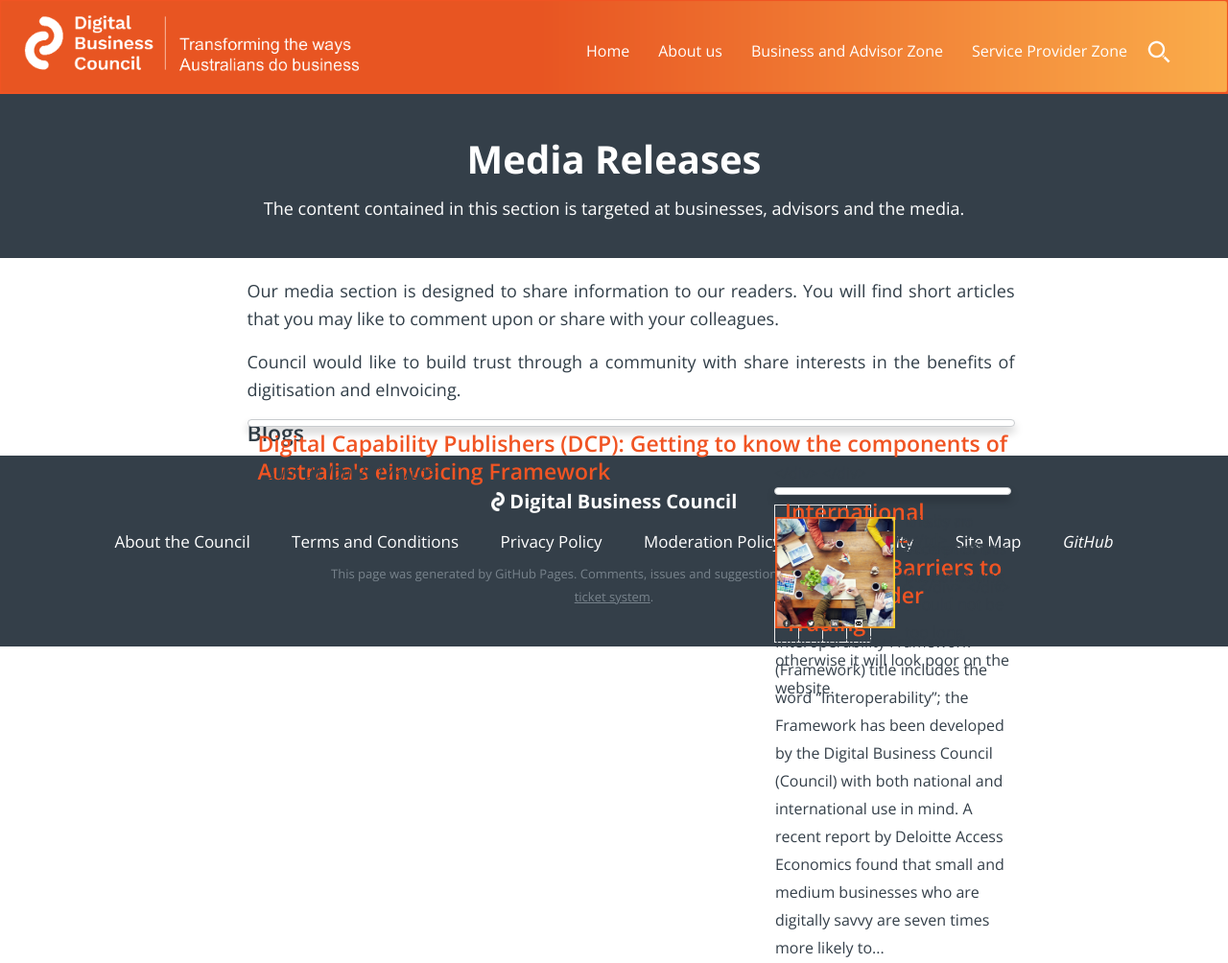
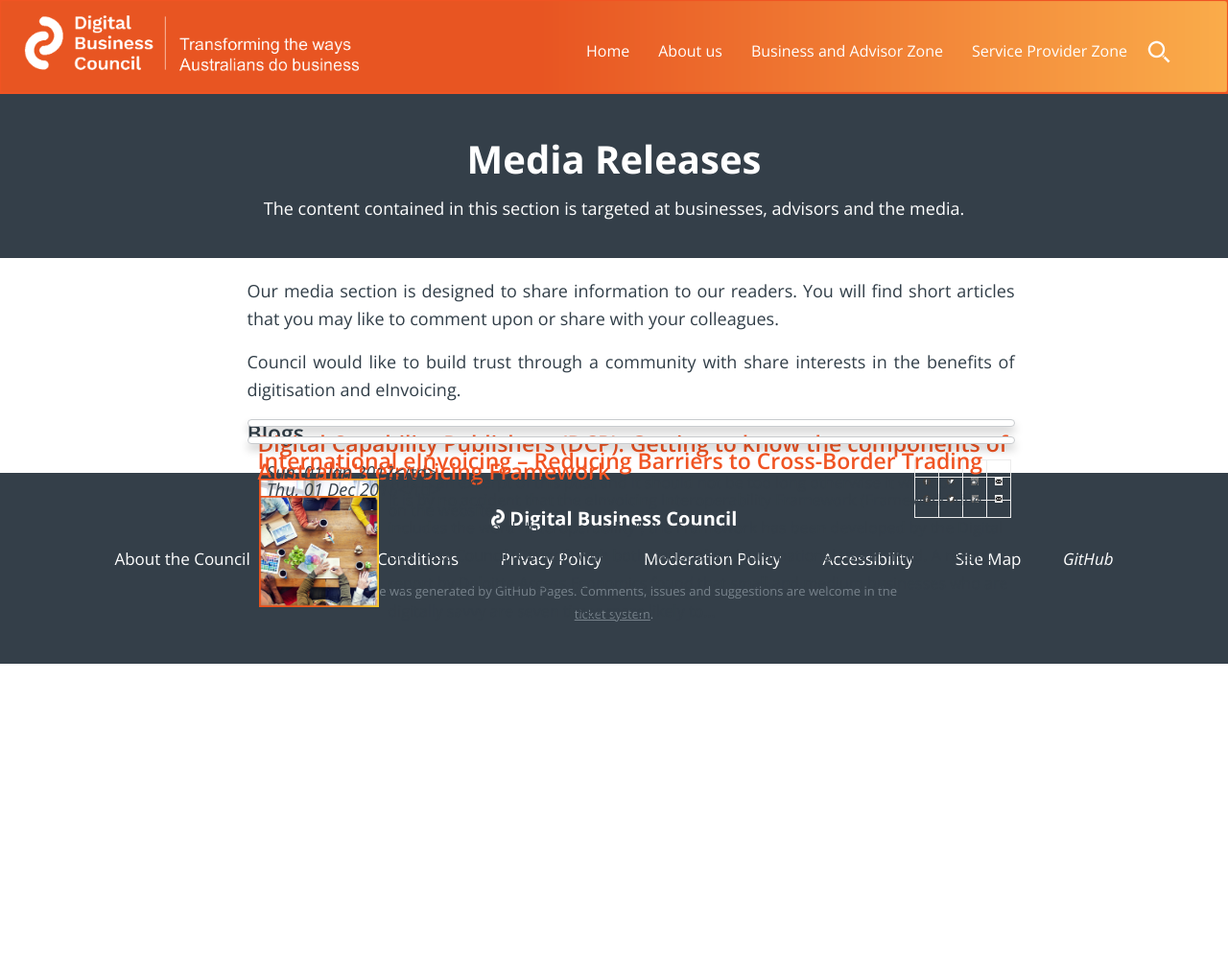
Before and after one commit to Digital-Business-Council/Digital-Business-Council.github.io, a Jekyll site: the page built from pages/business-zone/blogs/media-jump-page.md, in a window 1280 px wide. Shown: the whole page at 96% size. Built offline with Jekyll 4.4.1, drawn with Linux system fonts in a browser that asks for light colours; after the commit the page ends 900 px from its top, so only the background shows below that.

Commit message:
Update media-jump-page.md

```diff
--- a/pages/business-zone/blogs/media-jump-page.md
+++ b/pages/business-zone/blogs/media-jump-page.md
@@ -43,7 +43,8 @@
     		<td width="25px" padding="0px">
     			<a href="mailto:?subject=Digital%20Business%20Council%20-%20{{ blog-page.title }}&body=Hi%2C%0A%0AI%20found%20this%20article%20from%20the%20Digital%20Business%20Council%20that%20I%20thought%20you%20might%20be%20interested%20in%3A%20%0A%0A{{blog-page.url | absolute_url }}"><img src="{{site.url}}/images/favicon/mailto.png" class="social-img" width="20px"/></a>
     		</td>
-
+		</tr>
+		</table>
 	</div>
 
 	<div class="card-content">
```
